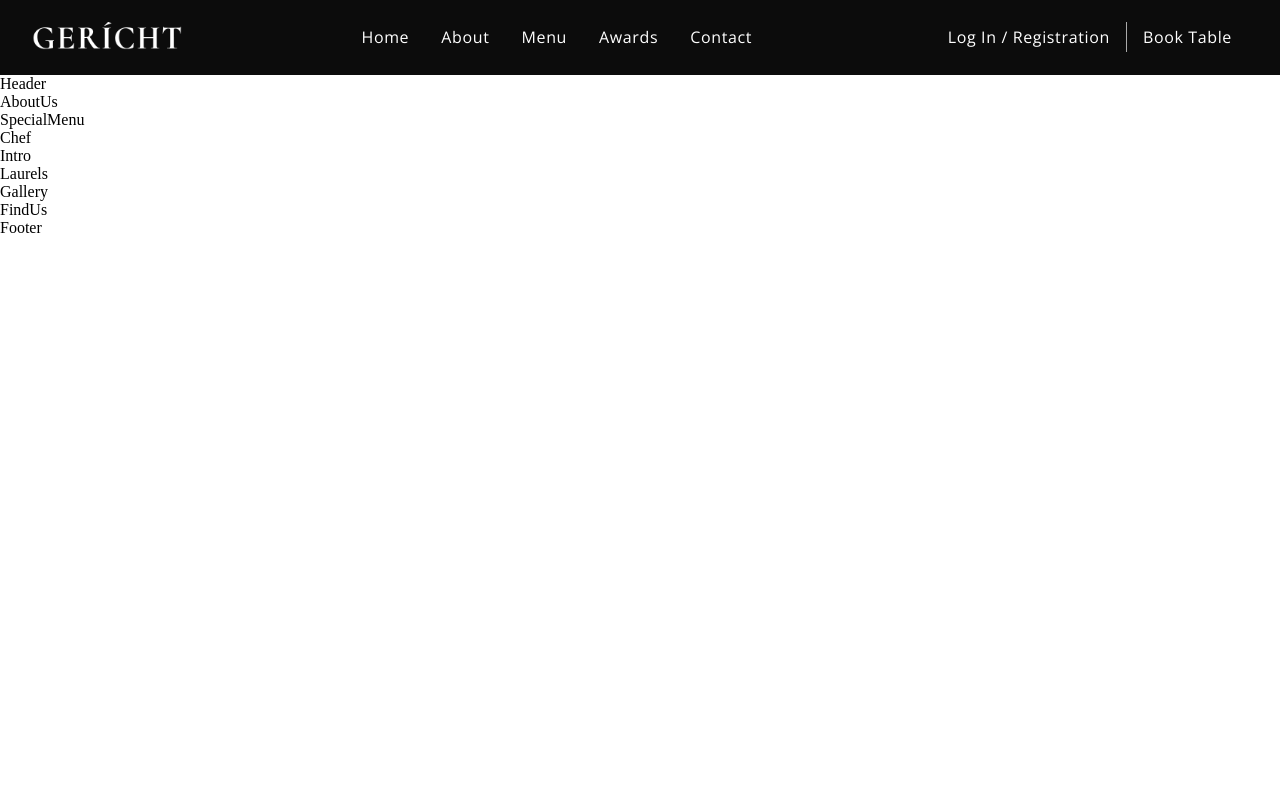
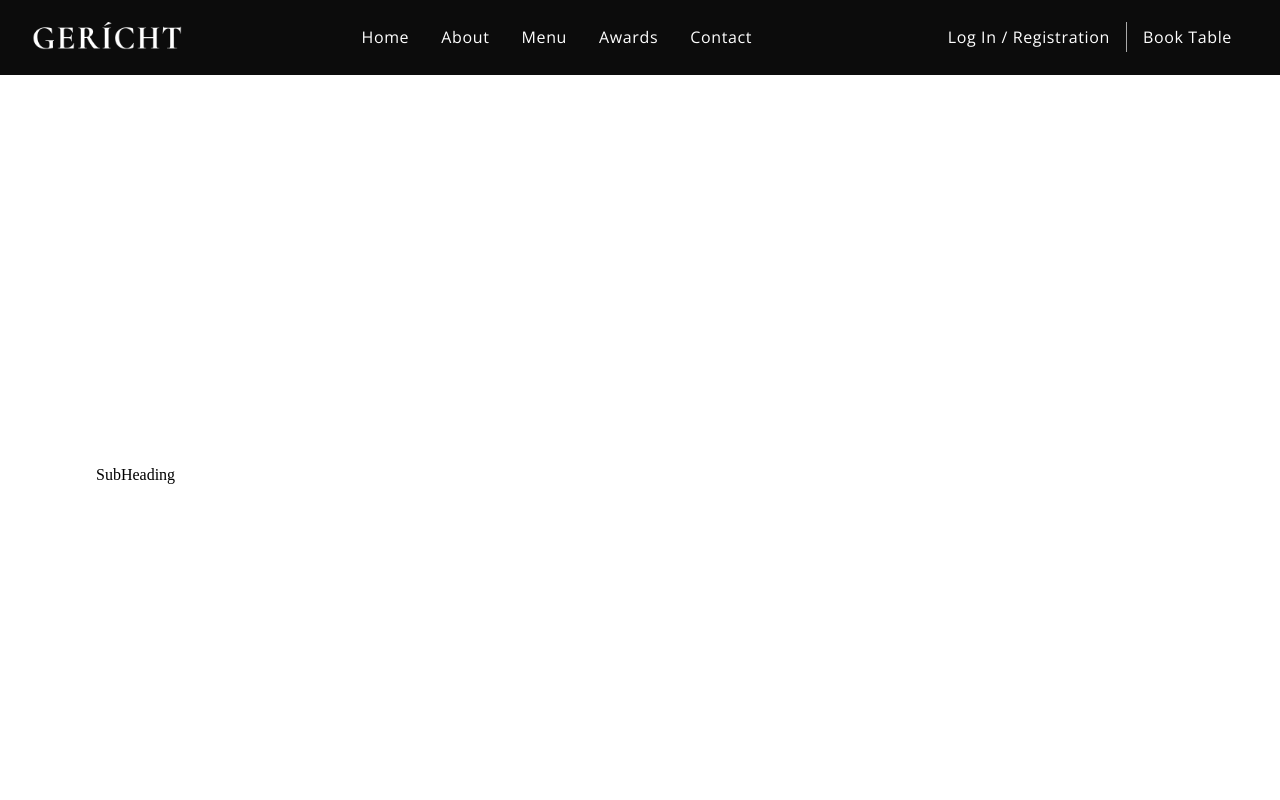
Before and after one commit to sparshgahlot1/restaurant, a React (Create React App) app: page / in a window 1280 px wide. Shown: the top 800 px of the page. Built offline with nearby package versions, Linux system fonts and the light colour scheme; a web font is replaced by a local one.

Commit message:
Skeleton For header made, using SubHeading comp.now

```diff
--- a/src/container/Header/Header.jsx
+++ b/src/container/Header/Header.jsx
@@ -1,10 +1,17 @@
 import React from 'react';
-
+import { images } from '../../constants';
+import { SubHeading } from '../../components';
 import './Header.css';
 
 const Header = () => (
-  <div>
-    Header
+  <div className='app__header app__wrapper section__padding' id="home">
+    <div className='app__wrapper_info'>
+      <SubHeading />
+    </div>
+
+    <div className='app__wrapper_img'>
+
+    </div>
   </div>
 );
 
```
